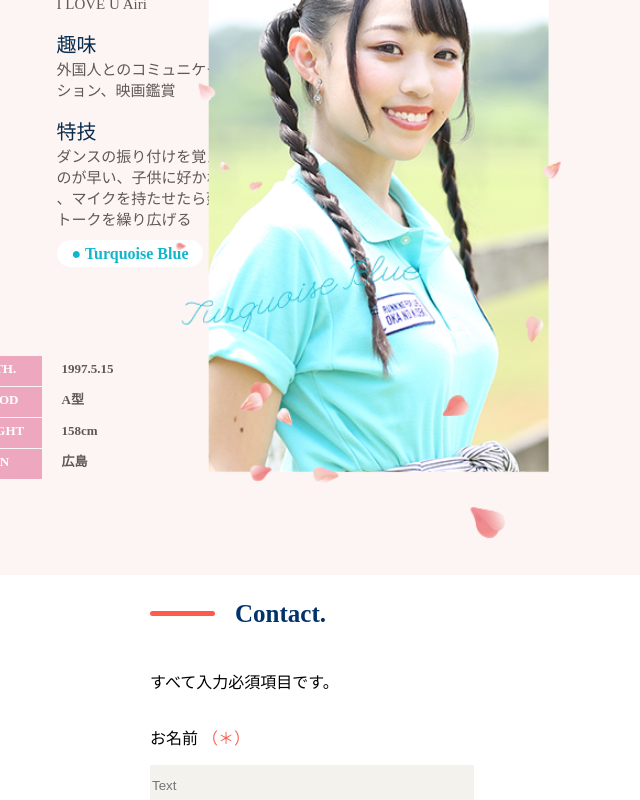
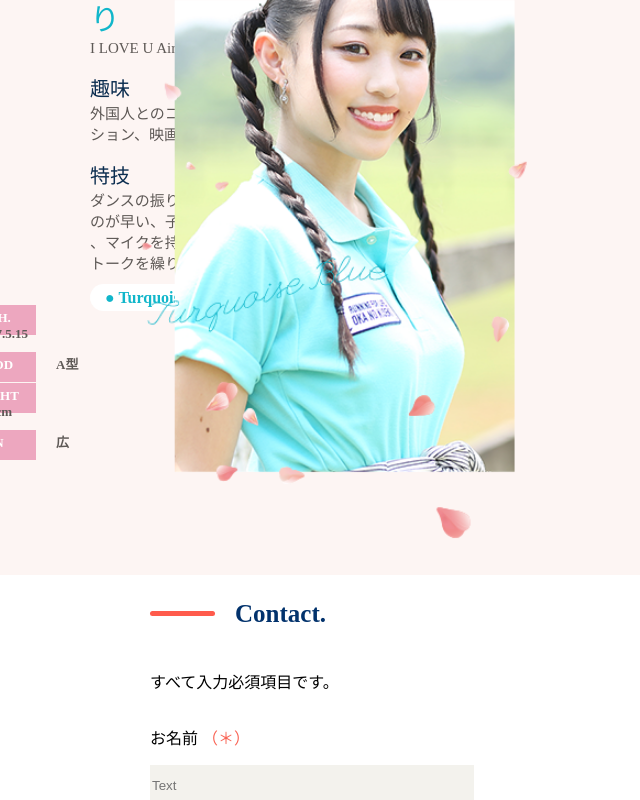
Before and after one commit to nmarie3/dummyLP, a React (Create React App) app: page / in a window 1280 px wide. Shown: the part 7066-7866 px from the top of the page, without its empty margins (0-640 px from the left). Built offline with nearby package versions, Linux system fonts and the light colour scheme.

Commit message:
fixed padding on members

```diff
--- a/src/styles/Members.module.css
+++ b/src/styles/Members.module.css
@@ -3,7 +3,7 @@
     display: flex;
     background-color: #FDF5F3;
     align-items: center;
-    justify-content: center;
+    /* justify-content: center; */
 }
 
 
@@ -11,8 +11,8 @@
     display: flex;
     flex-wrap: wrap;
     justify-content: space-around;
-    margin-left: 50px;
-    margin-right: 50px;
+    padding-left: 90px;
+    padding-right: 90px;
 }
 
 .memberContainer > div:last-child {
```
